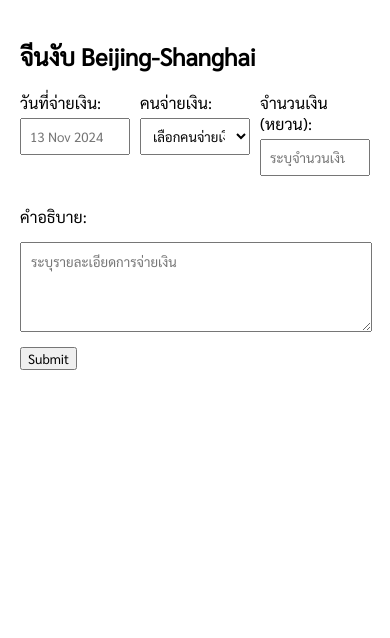
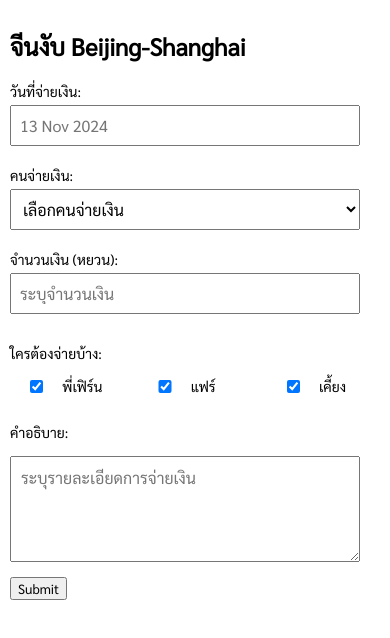
Before and after one commit to kiangr/expenseChina, a plain HTML site: page index.html in a window 390 px wide. Drawn offline with nearby package versions, Linux system fonts and the light colour scheme; some packages are replaced by stand-ins of ours; a script that the page names is missing.

Commit message:
Add files via upload

```diff
--- a/index.html
+++ b/index.html
@@ -6,6 +6,7 @@
   <link rel="stylesheet" href="https://code.jquery.com/ui/1.12.1/themes/base/jquery-ui.css">
   <script src="https://code.jquery.com/jquery-3.6.0.min.js"></script>
   <script src="https://code.jquery.com/ui/1.12.1/jquery-ui.min.js"></script>
+  <script src="https://cdn.jsdelivr.net/npm/sweetalert2@11"></script> <!-- SweetAlert library -->
 </head>
 <body>
     <h2>จีนงับ Beijing-Shanghai</h2>
@@ -36,15 +37,26 @@
             </div>
           </div>
 
+        <!-- Checkboxes for คนจ่ายเงิน: Payer -->
+        <div>
+          <label>ใครต้องจ่ายบ้าง:</label>
+          <div class="checkbox-group">
+            <label><input type="checkbox" name="payerCheckbox" value="fern" checked> พี่เฟิร์น</label>
+            <label><input type="checkbox" name="payerCheckbox" value="fair" checked> แฟร์</label>
+            <label><input type="checkbox" name="payerCheckbox" value="kiang" checked> เคี้ยง</label>
+          </div>
+        </div>
+
         <!-- คำอธิบาย: Description -->
         <div>
         <label for="description">คำอธิบาย:</label>
         </div>
         <div>
         <textarea id="description" name="description" rows="4" placeholder="ระบุรายละเอียดการจ่ายเงิน" style="padding:10px;" required></textarea>
-        </div>
+      </div>
 
     <button type="submit">Submit</button>
+    <div id="messageBox" class="message-box"></div> <!-- Success message box -->
   </form>
 
   <script>
@@ -74,15 +86,26 @@
         description: event.target.description.value
       };
 
-      fetch('https://script.google.com/macros/s/AKfycbyH1cDuyGd4E9AyR4Cck1dCGiDON9CH5d6qtZHP-yKNvAtrkk3m8TfrIoH52sIwGGLM4Q/exec', {
+      fetch('https://script.google.com/macros/s/AKfycbwGgeGK858qqPxrgns0fiqSASe_bFtWwt6FzvDGgDRYw9RPaDw0UmxfQ0H5NsGPzWBT1w/exec', {
         method: 'POST',
+        mode: "no-cors",
         body: JSON.stringify(formData),
         headers: {
           'Content-Type': 'application/json'
         }
       })
-      .then(response => response.json())
-      .then(data => alert(data.message))
+      .then(() => {
+      // Show SweetAlert message
+      Swal.fire({
+        title: 'สำเร็จ!',
+        text: 'บันทึกข้อมูลสำเร็จ',
+        icon: 'success',
+        confirmButtonText: 'ตกลง'
+      });
+
+        // Clear all input fields
+        event.target.reset();
+      })
       .catch(error => console.error('Error:', error));
     });
   </script>
--- a/styles.css
+++ b/styles.css
@@ -5,20 +5,24 @@
 * {
     font-family: 'Sarabun', sans-serif;
 }
+
 body {
     background-color: white;
     max-width: 600px;
     margin: 0 auto;
     padding: 20px;
 }
+
 h1 {
     color: blue;
     font-size: 24px;
 }
+
 .form-row {
     display: flex;
     justify-content: space-between;
     margin-bottom: 15px;
+    gap: 10px;
 }
 
 .form-row label {
@@ -27,26 +31,97 @@ body {
 }
 
 .form-row input, .form-row select {
-    width: 100%; /* Full width within the column */
+    width: 100%;
     padding: 8px;
-    box-sizing: border-box; /* Include padding in width */
+    box-sizing: border-box;
 }
 
 .form-row > div {
-    flex: 1; /* Grow equally */
-    margin-right: 10px; /* Space between columns */
-  }
-
-  .form-row > div:last-child {
-    margin-right: 0; /* Remove margin for last column */
+    flex: 1;
 }
 
 label, input, select, textarea {
     display: block;
-    width: calc(100% - 20px);
+    width: 100%;
     margin-bottom: 15px;
+    box-sizing: border-box;
 }
 
+/* Date Picker */
 .ui-datepicker {
     width: auto !important;
 }
+
+/* Checkbox group styling */
+.checkbox-group {
+    display: flex;
+    gap: 15px; /* Space between each checkbox item */
+    width: 50%;
+}
+
+.checkbox-group label {
+    display: flex;
+    white-space: nowrap;
+    gap: 0px; /* Reduced gap between checkbox and label text */
+}
+
+.checkbox-group label input {
+  display: flex;
+  width: 40%;
+}
+
+.message-box {
+  display: none; /* Hide initially */
+  margin-top: 15px;
+  padding: 10px;
+  background-color: #dff0d8; /* Light green background */
+  color: #3c763d; /* Dark green text */
+  border: 1px solid #d6e9c6;
+  border-radius: 5px;
+}
+
+.message-box.show {
+  display: block; /* Show on submit */
+}
+
+/* Responsive styles for iPhone 12 Pro Max (390px wide) */
+@media (max-width: 480px) {
+    body {
+        padding: 10px;
+        max-width: 100%;
+    }
+
+    .form-row {
+        flex-direction: column;
+        gap: 5px;
+    }
+
+    label, input, select, textarea {
+        width: 100%;
+    }
+
+    .form-row input, .form-row select, textarea {
+        width: calc(100% - 20px);
+    }
+
+    .form-row > div {
+        margin-right: 0;
+    }
+
+    h1 {
+        font-size: 20px;
+    }
+
+    label {
+        font-size: 14px;
+    }
+
+    input, select, textarea {
+        font-size: 16px;
+    }
+
+    .checkbox-group {
+      display: flex;
+      width: 100%;
+  }
+}
```
Lines whose indentation alone changed are shown as unchanged.
